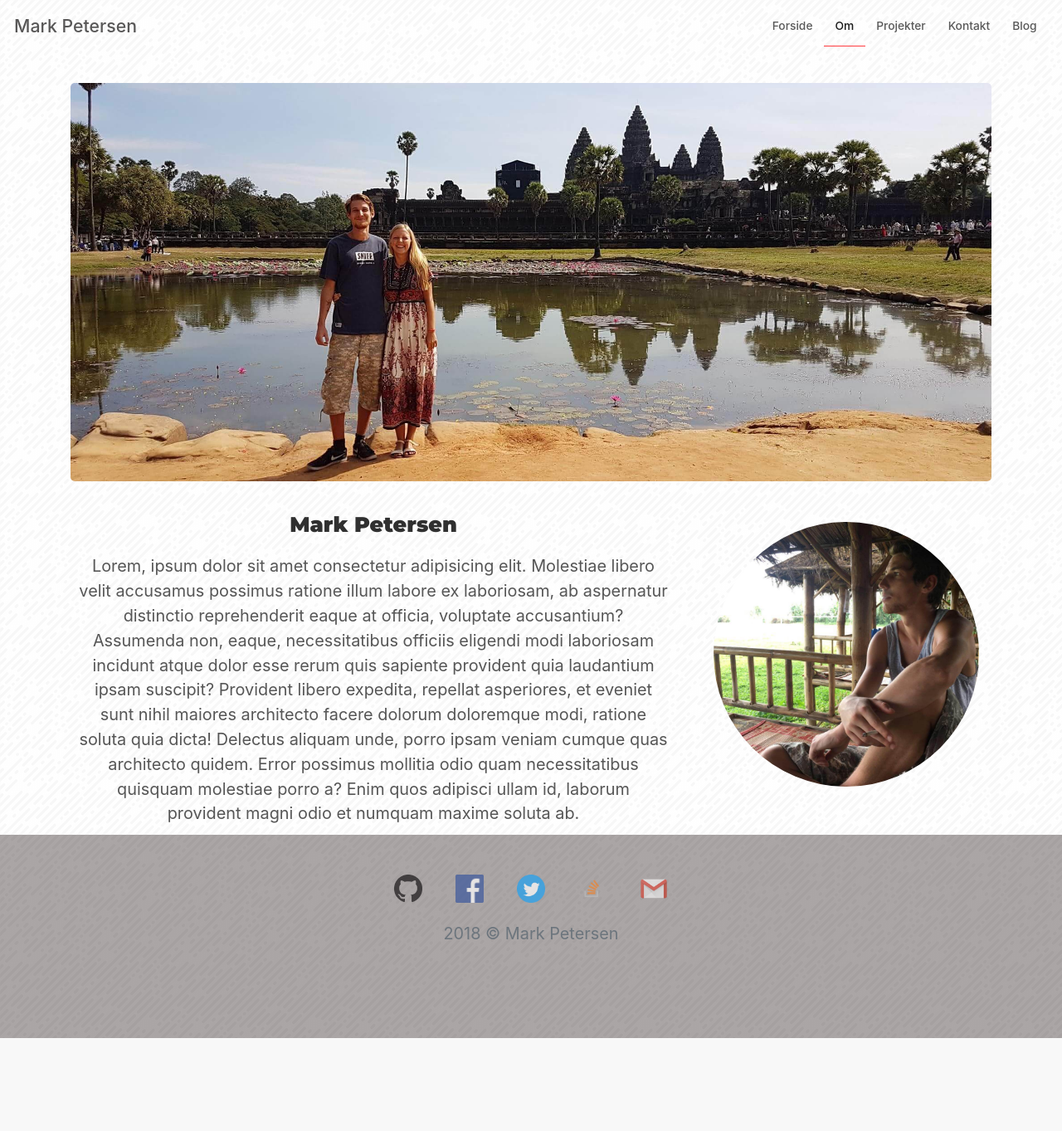
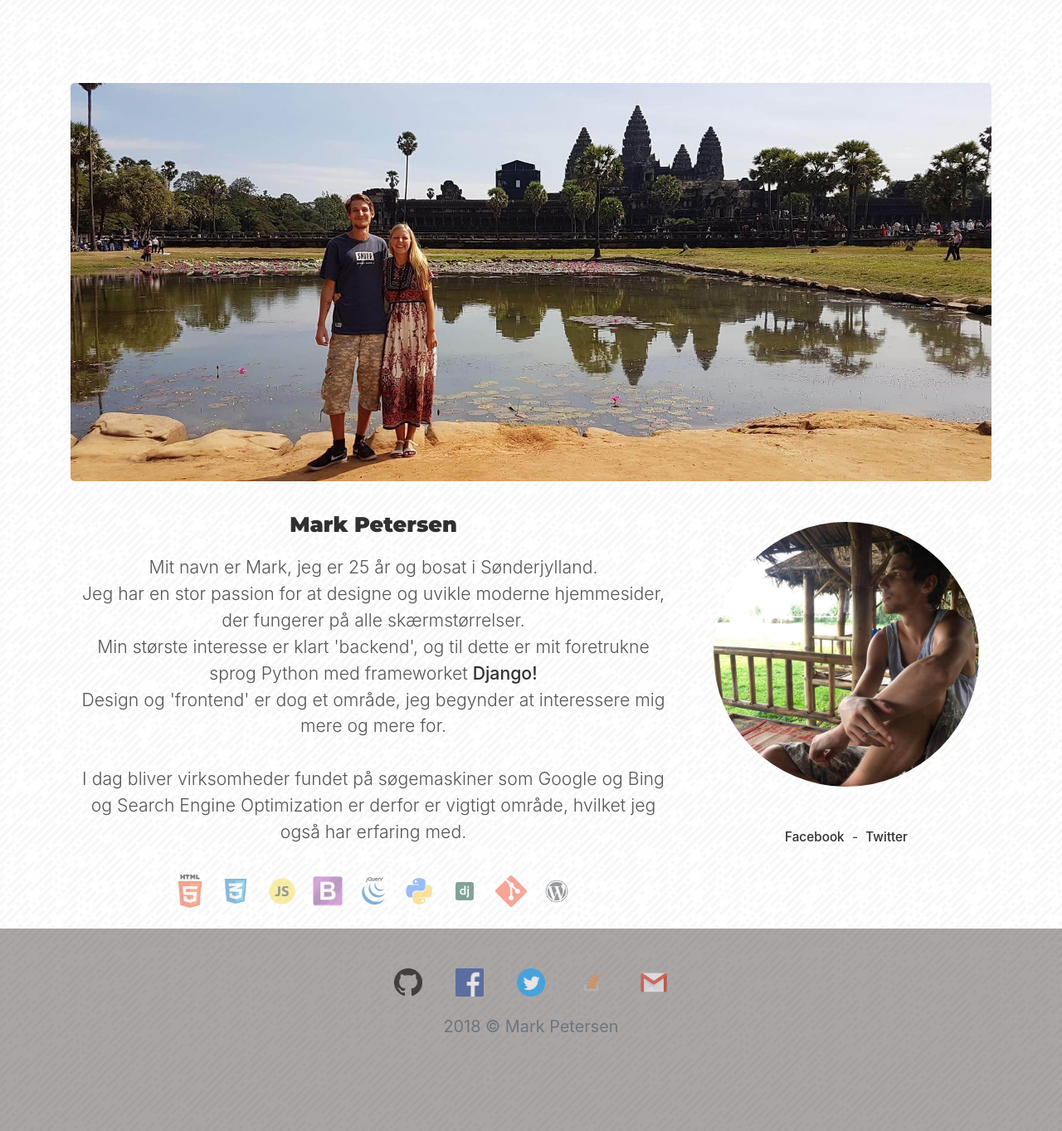
Before and after one commit to MarkP92/personal-portfolio, a Django app: page /om/ in a window 1280 px wide. Shown: the whole page at 83% size. Before the commit the page ends 1251 px from the top, so only its background shows below. Run offline with Django 3.2, Linux system fonts and the light colour scheme; some libraries are stand-ins or nearby versions.

Commit message:
optimize images and added about txt

```diff
--- a/about/templates/about/about.html
+++ b/about/templates/about/about.html
@@ -1,5 +1,6 @@
 {% extends 'about/about_base.html' %}
 {% load static %}
+{% block seo_desc %}Jeg har en stor passion for at designe og uvikle moderne hjemmesider, der fungerer på alle skærmstørrelser.{% endblock %}
 {% block title %}Om mig{% endblock %}
 
 {% block content %}
@@ -8,10 +9,32 @@
         <div class="row">
             <div class="col-lg-8 col-sm-12">
                     <h1 class="display-5">Mark Petersen</h1>
-                <p>Lorem, ipsum dolor sit amet consectetur adipisicing elit. Molestiae libero velit accusamus possimus ratione illum labore ex laboriosam, ab aspernatur distinctio reprehenderit eaque at officia, voluptate accusantium? Assumenda non, eaque, necessitatibus officiis eligendi modi laboriosam incidunt atque dolor esse rerum quis sapiente provident quia laudantium ipsam suscipit? Provident libero expedita, repellat asperiores, et eveniet sunt nihil maiores architecto facere dolorum doloremque modi, ratione soluta quia dicta! Delectus aliquam unde, porro ipsam veniam cumque quas architecto quidem. Error possimus mollitia odio quam necessitatibus quisquam molestiae porro a? Enim quos adipisci ullam id, laborum provident magni odio et numquam maxime soluta ab.</p>
+                <p class="lead">
+                    Mit navn er Mark, jeg er 25 år og bosat i Sønderjylland.<br />
+                    Jeg har en stor passion for at designe og uvikle moderne hjemmesider, der fungerer på alle skærmstørrelser.<br />
+                    Min største interesse er klart 'backend', og til dette er mit foretrukne sprog Python med frameworket <a href="https://www.djangoproject.com/">Django!</a><br />
+                    Design og 'frontend' er dog et område, jeg begynder at interessere mig mere og mere for.<br /><br />
+                    I dag bliver virksomheder fundet på søgemaskiner som Google og Bing og Search Engine Optimization er derfor er vigtigt område, hvilket jeg også har erfaring med.<br />
+                </p>
+                <ul class="skills">
+                    <li class="skill-item"><img src="{% static 'img/html_icon.png' %}" alt="HTML5"/></li>
+                    <li class="skill-item"><img src="{% static 'img/css_icon.png' %}" alt="CSS3"/></li>
+                    <li class="skill-item"><img src="{% static 'img/js_icon.png' %}" alt="JavaScript"/></li>
+                    <li class="skill-item"><img src="{% static 'img/bootstrap_icon.png' %}" alt="Bootstrap 4"/></li>
+                    <li class="skill-item"><img src="{% static 'img/jquery_icon.png' %}" alt="jQuery"/></li>
+                    <li class="skill-item"><img src="{% static 'img/python_icon.png' %}" alt="Python"/></li>
+                    <li class="skill-item"><img src="{% static 'img/django_icon.svg' %}" alt="Django"/></li>
+                    <li class="skill-item"><img src="{% static 'img/git_icon.png' %}" alt="Git"/></li>
+                    <li class="skill-item"><img src="{% static 'img/wp_icon.png' %}" alt="WordPress"/></li>
+                </ul>
             </div>
             <div class="col-lg-4 col-sm-12">
                 <img src="{% static 'img/mark.jpg' %}" class="img-fluid" alt="Mark Petersen" id="about-img">
+                <ul class="social">
+                    <li><a href="https://www.facebook.com/Mr.Quid" target="_blank">Facebook</a></li>
+                    -
+                    <li><a href="https://twitter.com/MarkP_DK" target="_blank">Twitter</li>
+                    </ul>
             </div>
         </div>
     </div>
--- a/templates/base.html
+++ b/templates/base.html
@@ -78,7 +78,6 @@
                         <li><a href="https://www.facebook.com/Mr.Quid" target="_blank"><img src="{% static 'img/FB72.png' %}" alt="Facebook"></a></li>
                         <li><a href="https://twitter.com/MarkP_DK" target="_blank"><img src="{% static 'img/Twitter.png' %}" alt="Twitter"></a></li>
                         <li><a href="https://stackoverflow.com/users/9548281/markpetersen" target="_blank"><img src="{% static 'img/SO.png' %}" alt="StackOverflow"></a></li>
-                        <!-- <li><a href="https://linkedin.com" target="_blank"><img src="{% static 'img/linked66.png' %}" alt="LinkedIn"></a></li> -->
                         <li><a href="mailto:petersenmark92@gmail.com"><img src="{% static 'img/gmail64px.png' %}" alt="Gmail"></a></li>
                     </ul>
                     <p class="text-muted" id="copy">2018 &copy; Mark Petersen</p>
```
Also changed, not shown: templates/index.html (+9 -9 lines), static/img/bootstrap_icon.png, static/img/css_icon.png, static/img/git_icon.png, static/img/heroku_icon.png (added), static/img/html_icon.png, static/img/jquery_icon.png, static/img/js_icon.png, static/img/python_icon.png, static/img/wp_icon.png.
